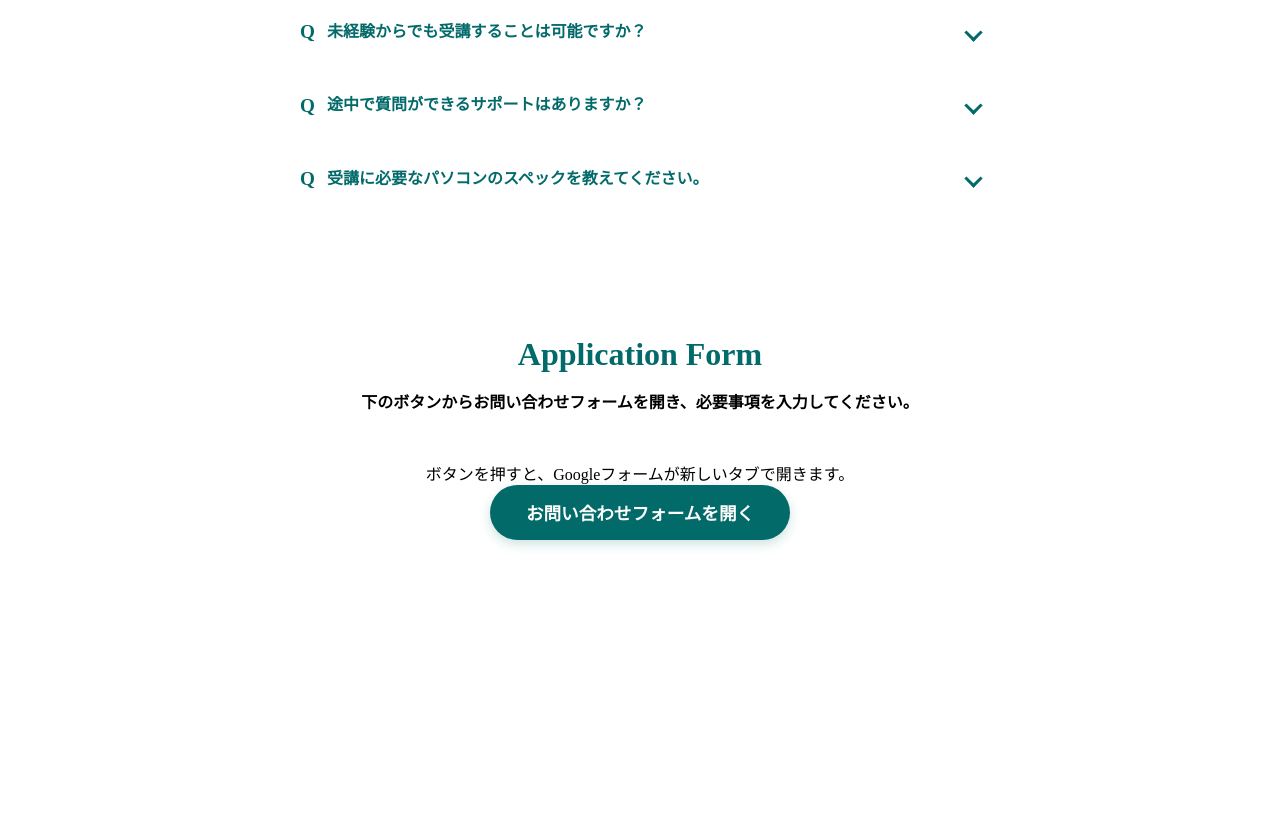
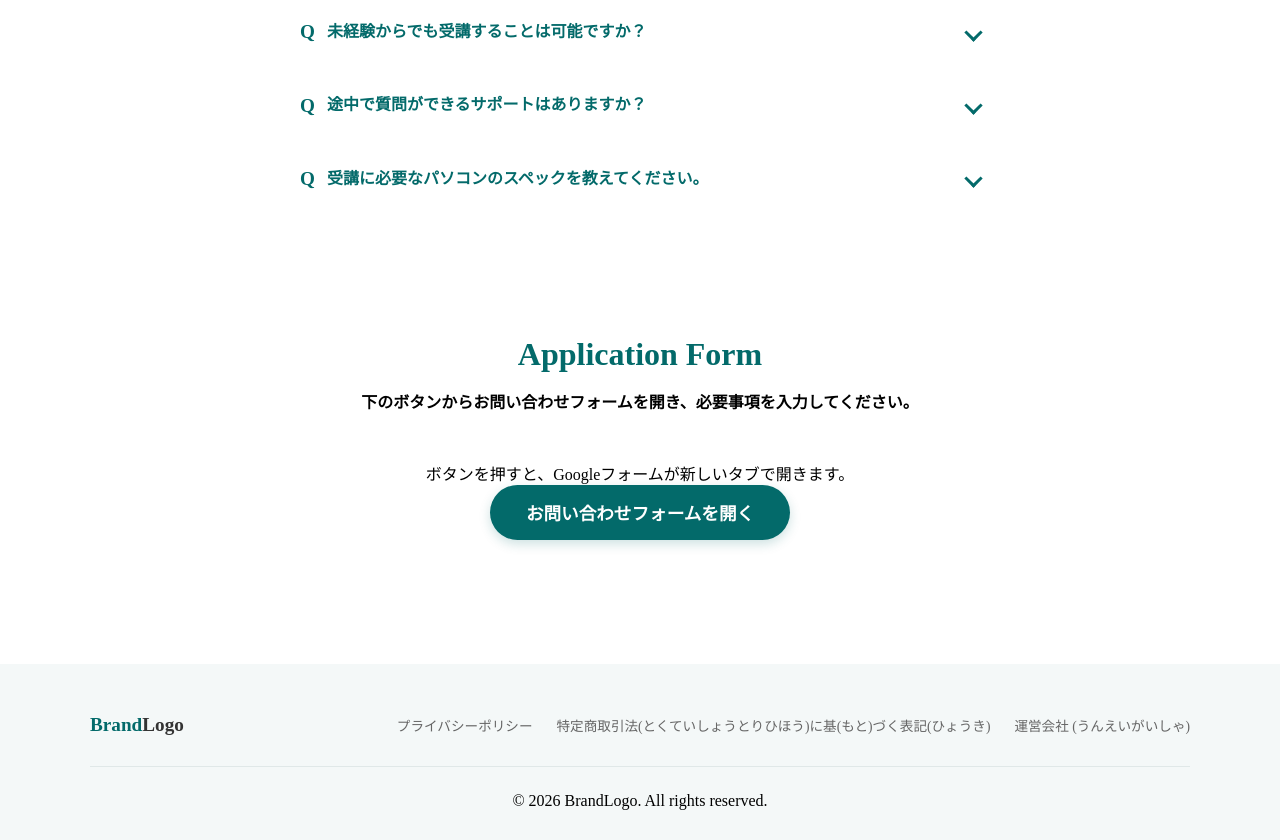
Before and after one commit to saddamhossain01it-a11y/footer, a plain HTML site: page index.html in a window 1280 px wide. Shown: the part 3696-4536 px from the top of the page. Before the commit the page ends 4300 px from the top, so only its background shows below. Drawn offline with Linux system fonts and the light colour scheme.

Commit message:
Update index.html

```diff
--- a/index.html
+++ b/index.html
@@ -287,7 +287,21 @@ A：ここに答(こた)えを書(か)きます。
 <!-- =============================
 ▼▼▼▼▼　フッター / Footer ▼▼▼▼
 ============================= -->
-
+<footer class="main-footer">
+    <div class="footer-inner">
+        <div class="footer-top">
+            <a href="#" class="footer-logo"><span>Brand</span>Logo</a>
+            <ul class="footer-links">
+                <li><a href="#">プライバシーポリシー</a></li>
+                <li><a href="#">特定商取引法(とくていしょうとりひほう)に基(もと)づく表記(ひょうき)</a></li>
+                <li><a href="#">運営会社 (うんえいがいしゃ)</a></li>
+            </ul>
+        </div>
+        <div class="footer-bottom">
+            <p class="copyright">&copy; 2026 BrandLogo. All rights reserved.</p>
+        </div>
+    </div>
+</footer>
 <!-- =============================
 ▲▲▲▲ フッター / Footer ▲▲▲▲
 ============================= -->
```
